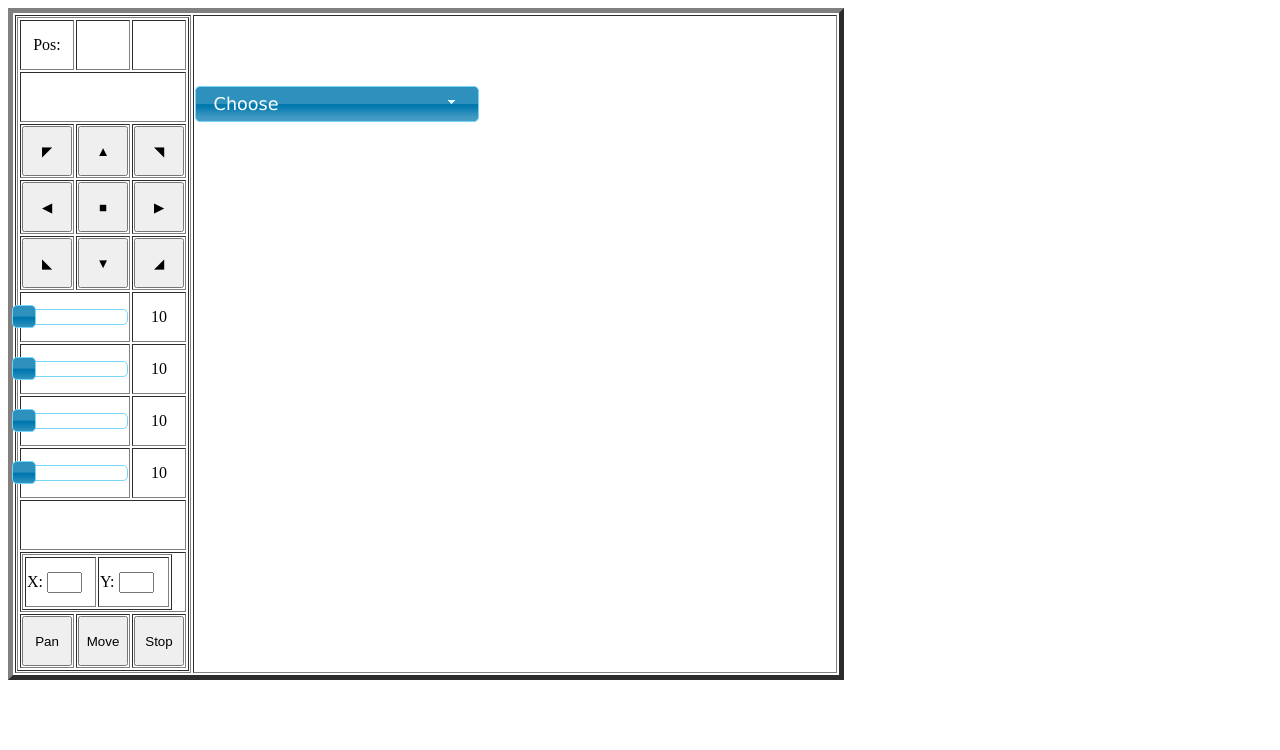
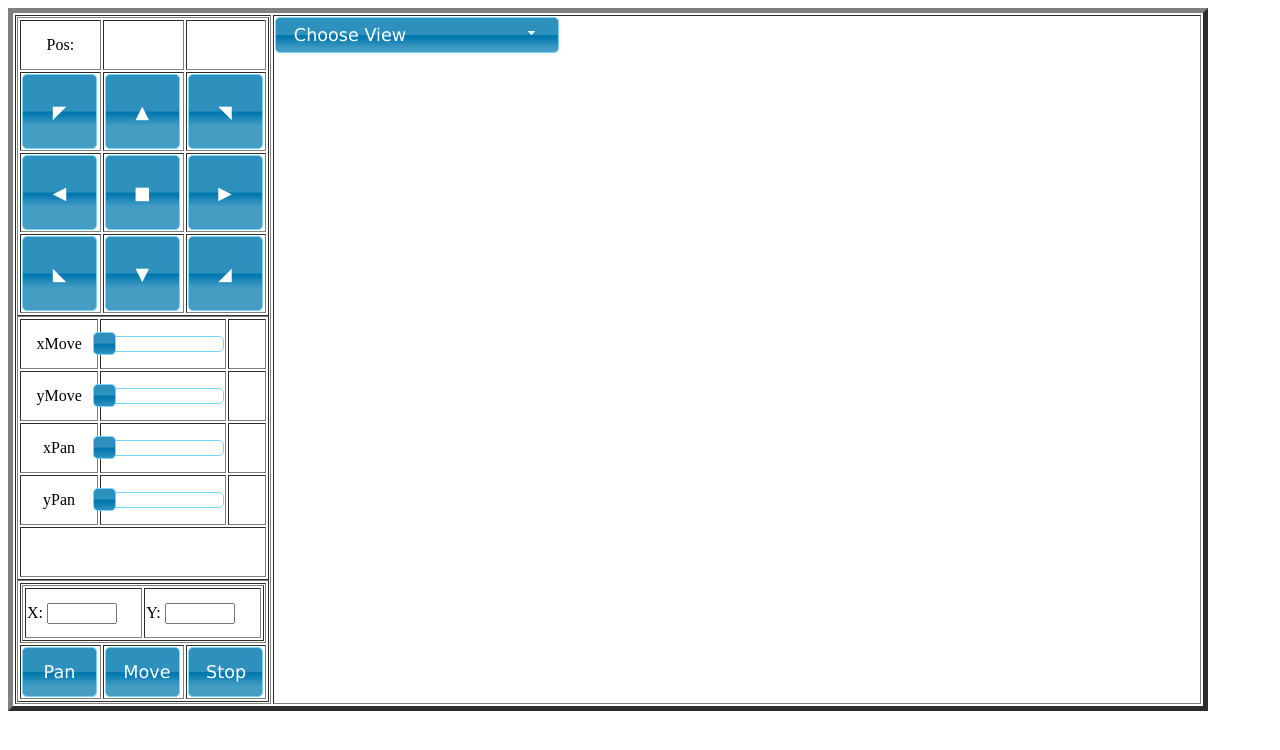
Before and after one commit to jas0ndiamond/pancam, a plain HTML site: page www/index.html in a window 1280 px wide. Drawn offline with nearby package versions, Linux system fonts and the light colour scheme; files that its build step writes are made by us from their sources; no server answers; files whose address does not match are found by name.

Commit message:
Rearrange html. Get Pancam state from web endpoint

```diff
--- a/www/index.html
+++ b/www/index.html
@@ -12,20 +12,25 @@
 
 <script type="text/javascript">
 
-function updatePosition()
+function updateStatus()
 {
     $.ajax({
         type: "get",
-        url: "/pancam/get_pos",
+        url: "/pancam/get_status",
         dataType: 'json',
-        async: false,
+        async: true,
         success: function(data) {
+        	console.log(data)
             $("#xPos").html(data["xPos"]);
             $("#yPos").html(data["yPos"]);
+            $("#xPanValue").html(data["xPan"]);
+            $("#yPanValue").html(data["yPan"]);
+            $("#xMoveValue").html(data["xMove"]);
+            $("#yMoveValue").html(data["yMove"]);
 
         },
         error: function() {
-            alert("Error loading camera position");
+            //alert("Error loading camera position");
         }
     });
 }
@@ -38,8 +43,6 @@ function moveUpLeft()
         dataType: 'json',
         async: false
     });
-
-    updatePosition();
 }
 
 function moveLeft()
@@ -50,8 +53,6 @@ function moveLeft()
         dataType: 'json',
         async: false
     });
-
-    updatePosition();
 }
 
 function moveDownLeft()
@@ -62,8 +63,6 @@ function moveDownLeft()
         dataType: 'json',
         async: false
     });
-
-    updatePosition();
 }
 
 function moveUpRight()
@@ -74,8 +73,6 @@ function moveUpRight()
         dataType: 'json',
         async: false
     });
-
-    updatePosition();
 }
 
 function moveRight()
@@ -86,8 +83,6 @@ function moveRight()
         dataType: 'json',
         async: false
     });
-
-    updatePosition();
 }
 
 function moveDown()
@@ -98,8 +93,6 @@ function moveDown()
         dataType: 'json',
         async: false
     });
-
-    updatePosition();
 }
 
 function moveDownRight()
@@ -110,8 +103,6 @@ function moveDownRight()
         dataType: 'json',
         async: false
     });
-
-    updatePosition();
 }
 
 function moveUp()
@@ -122,8 +113,6 @@ function moveUp()
         dataType: 'json',
         async: false
     });
-
-    updatePosition();
 }
 
 function moveHome()
@@ -134,8 +123,6 @@ function moveHome()
         dataType: 'json',
         async: false
     });
-
-    updatePosition();
 }
 
 function panTo()
@@ -150,8 +137,6 @@ function panTo()
 		},
         async: false
     });
-
-    updatePosition();
 
     $("#newX").val('');
     $("#newY").val('');
@@ -170,8 +155,6 @@ function moveTo()
         async: false
     });
 
-    updatePosition();
-
     $("#newX").val('');
     $("#newY").val('');
 }
@@ -184,8 +167,6 @@ function stop()
         dataType: 'json',
         async: false
     });
-
-    updatePosition();
 }
 
 //---------------------------------------------------------------------------------------------
@@ -194,9 +175,9 @@ $(document).ready(function() {
 
     //grab current x and y and update
 
-	updatePosition();
+	updateStatus();
 
-    $(".widget button").button();
+    $(":button").button();
 
     $("#moveUpLeft").click(
         function() {
@@ -262,11 +243,12 @@ $(document).ready(function() {
             }
         );
 
+   //get pan incs to set sliders
+
     $("#xPanSlider").slider({
-        value: 10,
-        min: 10,
+        min: 1,
         max: 30,
-        step: 5,
+        step: 1,
         slide: function(event, ui) {
             $("#xPanValue").html(ui.value);
 
@@ -282,13 +264,12 @@ $(document).ready(function() {
             });
         }
     });
-    $("#xPanValue").html($('#xPanSlider').slider('value'));
+    //$("#xPanValue").html($('#xPanSlider').slider('value'));
 
     $("#yPanSlider").slider({
-        value: 10,
-        min: 10,
+        min: 1,
         max: 30,
-        step: 5,
+        step: 1,
         slide: function(event, ui) {
             $("#yPanValue").html(ui.value);
 
@@ -304,13 +285,14 @@ $(document).ready(function() {
             });
         }
     });
-    $("#yPanValue").html($('#yPanSlider').slider('value'));
+    //$("#yPanValue").html($('#yPanSlider').slider('value'));
+
+    //get move incs to set sliders
 
     $("#xMoveSlider").slider({
-        value: 10,
         min: 10,
         max: 30,
-        step: 5,
+        step: 1,
         slide: function(event, ui) {
             $("#xMoveValue").html(ui.value);
 
@@ -326,13 +308,12 @@ $(document).ready(function() {
             });
         }
     });
-    $("#xMoveValue").html($('#xMoveSlider').slider('value'));
+    //$("#xMoveValue").html($('#xMoveSlider').slider('value'));
 
     $("#yMoveSlider").slider({
-        value: 10,
         min: 10,
         max: 30,
-        step: 5,
+        step: 1,
         slide: function(event, ui) {
             $("#yMoveValue").html(ui.value);
 
@@ -348,7 +329,7 @@ $(document).ready(function() {
             });
         }
     });
-    $("#yMoveValue").html($('#yMoveSlider').slider('value'));
+    //$("#yMoveValue").html($('#yMoveSlider').slider('value'));
 
     $("#viewType").selectmenu({
         change: function(event, ui) {
@@ -365,18 +346,22 @@ $(document).ready(function() {
         }
     });
 
+    function updater()
+    {
+    	setInterval(  function(){updateStatus();} , 1000);
+	}
+
+    updater();
 });
 
 
     </script>
 
 <body>
-	<table style="width: 800px;" border="5">
-
+	<table style="width: 1200px;" border="5">
 		<tr>
-			<td id="controlPanel" style="width: 150px; vertical-align: text-top">
-
-				<table style="width: 150px;" border="1">
+			<td id="controlPanel" style="width: 210px; vertical-align: text-top">
+				<table style="width: 100%" border="1">
 					<tr>
 						<td style="height: 50px; width: 50px">
 							<div style="text-align: center;">Pos:</div>
@@ -389,85 +374,101 @@ $(document).ready(function() {
 						</td>
 					</tr>
 					<tr>
-						<td style="height: 50px; width: 50px" colspan="3"></td>
-					</tr>
-					<tr>
 						<td>
-							<button id="moveUpLeft" style="height: 50px; width: 50px">&#x25E4;</button>
+							<button id="moveUpLeft" style="height: 75px; width: 75px">&#x25E4;</button>
 						</td>
 						<td>
-							<button id="moveUp" style="height: 50px; width: 50px">&#x25B2;</button>
+							<button id="moveUp" style="height: 75px; width: 75px">&#x25B2;</button>
 						</td>
 						<td>
-							<button id="moveUpRight" style="height: 50px; width: 50px">&#x25E5;</button>
+							<button id="moveUpRight" style="height: 75px; width: 75px">&#x25E5;</button>
 						</td>
 					</tr>
 					<tr>
 						<td>
-							<button id="moveLeft" style="height: 50px; width: 50px">
-								&#x25C0;</button>
+							<button id="moveLeft" style="height: 75px; width: 75px">&#x25C0;</button>
 						</td>
 						<td>
-							<button id="moveHome" style="height: 50px; width: 50px">&#x25A0;</button>
+							<button id="moveHome" style="height: 75px; width: 75px">&#x25A0;</button>
 						</td>
 						<td>
-							<button id="moveRight" style="height: 50px; width: 50px">&#x25B6;</button>
+							<button id="moveRight" style="height: 75px; width: 75px">&#x25B6;</button>
 						</td>
 					</tr>
 					<tr>
 						<td>
-							<button id="moveDownLeft" style="height: 50px; width: 50px">&#x25E3;</button>
+							<button id="moveDownLeft" style="height: 75px; width: 75px">&#x25E3;</button>
 						</td>
 						<td>
-							<button id="moveDown" style="height: 50px; width: 50px">&#x25BC;</button>
+							<button id="moveDown" style="height: 75px; width: 75px">&#x25BC;</button>
 						</td>
 						<td>
-							<button id="moveDownRight" style="height: 50px; width: 50px">&#x25E2;</button>
+							<button id="moveDownRight" style="height: 75px; width: 75px">&#x25E2;</button>
+						</td>
+					</tr>
+				</table>
+				<table style="width: 100%;" border="1">
+					<tr>
+						<td style="height: 50px; width: 75px;">
+							<div id="xMoveLabel" style="text-align: center;">xMove</div>
+						</td>
+						<td style="height: 50px; width: 125px">
+							<div id="xMoveSlider"></div>
+						</td>
+						<td style="height: 50px; width: 35px;">
+							<div id="xMoveValue" style="text-align: center;"></div>
 						</td>
 					</tr>
 					<tr>
-						<td colspan="2" style="height: 50px; width: 100px">
+						<td style="height: 50px; width: 75px;">
+							<div id="yMoveLabel" style="text-align: center;">yMove</div>
+						</td>
+						<td style="height: 50px; width: 125px">
+							<div id="yMoveSlider"></div>
+						</td>
+						<td style="height: 50px; width: 35px;">
+							<div id="yMoveValue" style="text-align: center;"></div>
+						</td>
+					</tr>
+					<tr>
+						<td style="height: 50px; width: 75px;">
+							<div id="xPanLabel" style="text-align: center;">xPan</div>
+						</td>
+						<td style="height: 50px; width: 125px">
 							<div id="xPanSlider"></div>
 						</td>
-						<td style="height: 50px; width: 50px;">
+						<td style="height: 50px; width: 35px;">
 							<div id="xPanValue" style="text-align: center;"></div>
 						</td>
 					</tr>
 					<tr>
-						<td colspan="2" style="height: 50px; width: 100px">
+						<td style="height: 50px; width: 75px;">
+							<div id="yPanLabel" style="text-align: center;">yPan</div>
+						</td>
+						<td style="height: 50px; width: 125px">
 							<div id="yPanSlider"></div>
 						</td>
-						<td style="height: 50px; width: 50px;">
+						<td style="height: 50px; width: 35px;">
 							<div id="yPanValue" style="text-align: center;"></div>
-						</td>
-					</tr>
-					<tr>
-						<td colspan="2" style="height: 50px; width: 100px">
-							<div id="xMoveSlider"></div>
-						</td>
-						<td style="height: 50px; width: 50px;">
-							<div id="xMoveValue" style="text-align: center;"></div>
-						</td>
-					</tr>
-					<tr>
-						<td colspan="2" style="height: 50px; width: 100px">
-							<div id="yMoveSlider"></div>
-						</td>
-						<td style="height: 50px; width: 50px;">
-							<div id="yMoveValue" style="text-align: center;"></div>
 						</td>
 					</tr>
 					<tr>
 						<td style="height: 50px; width: 50px" colspan="3"></td>
 					</tr>
+				</table>
+				<table style="width: 210px;" border="1">
 					<tr>
 						<td colspan="3" style="height: 50px; width: 150px">
-							<table style="height: 50px; width: 150px;" border="1">
+							<table style="height: 50px; width: 100%" border="1">
 								<tr>
-									<td style="height: 50px; width: 75px;"><label for="newX">X:</label>
-										<input id="newX" style="width: 35px;"></td>
-									<td style="height: 50px; width: 75px;"><label for="newX">Y:</label>
-										<input id="newY" style="width: 35px;"></td>
+									<td style="height: 50px; width: 75px;">
+										<label for="newX">X:</label>
+										<input id="newX" style="width: 70px; text-align: center">
+									</td>
+									<td style="height: 50px; width: 75px;">
+										<label for="newX">Y:</label>
+										<input id="newY" style="width: 70px; text-align: center">
+									</td>
 								</tr>
 							</table>
 						</td>
@@ -475,27 +476,27 @@ $(document).ready(function() {
 					</tr>
 					<tr>
 						<td>
-							<button id="panTo" style="height: 50px; width: 50px">Pan</button>
+							<button id="panTo" style="height: 50px; width: 75px; text-align:center">Pan</button>
 						</td>
 						<td>
-							<button id="moveTo" style="height: 50px; width: 50px">Move</button>
+							<button id="moveTo" style="height: 50px; width: 75px; text-align:center">Move</button>
 						</td>
 						<td>
-							<button id="stop" style="height: 50px; width: 50px">Stop</button>
+							<button id="stop" style="height: 50px; width: 75px; align:center">Stop</button>
 						</td>
 					</tr>
 				</table>
 
-
-
 			</td>
-			<td id="displayPanel" border="1"><select id="viewType">
-					<option disabled selected>Choose</option>
+			<td id="displayPanel" style="width: 990px;" align="left" valign= "top">
+				<select id="viewType">
+					<option disabled selected>Choose View</option>
 					<option>mjpeg-streamer</option>
 					<option>v4l2-rtsp</option>
 					<option>none</option>
-			</select>
-				<div id="display" style="width: 640px; height: 480px"></div></td>
+				</select>
+				<div id="display" style="width: 640px; height: 480px;"></div>
+			</td>
 		</tr>
 
 	</table>
```
